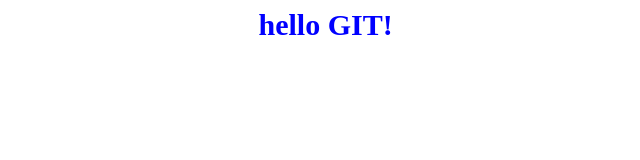
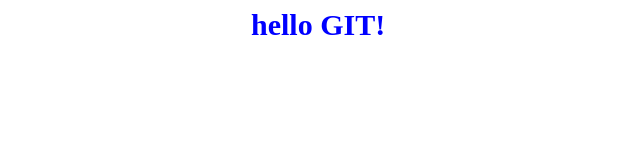
Before and after one commit to Nick2603/TestGroup1, a plain HTML site: page index.html in a window 1280 px wide. Shown: the whole page, without its empty margins (314-954 px from the left). Drawn offline with Linux system fonts and the light colour scheme.

Commit message:
change width

```diff
--- a/index.css
+++ b/index.css
@@ -2,5 +2,5 @@ h1 {
     font-size: 30px;
     color: blue;
     margin: 0 auto;
-    width: 135px;
+    width: 150px;
 }
```
